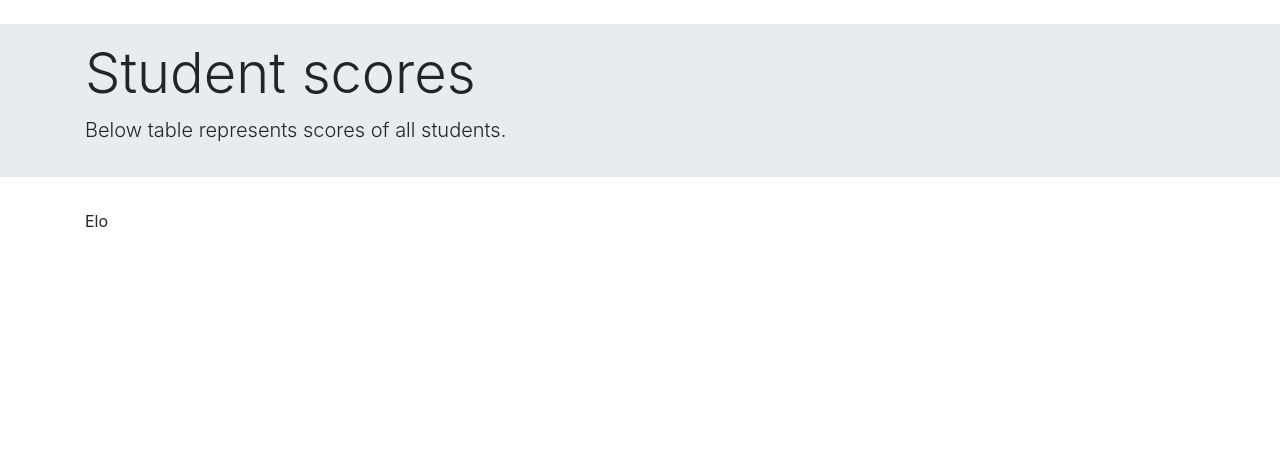
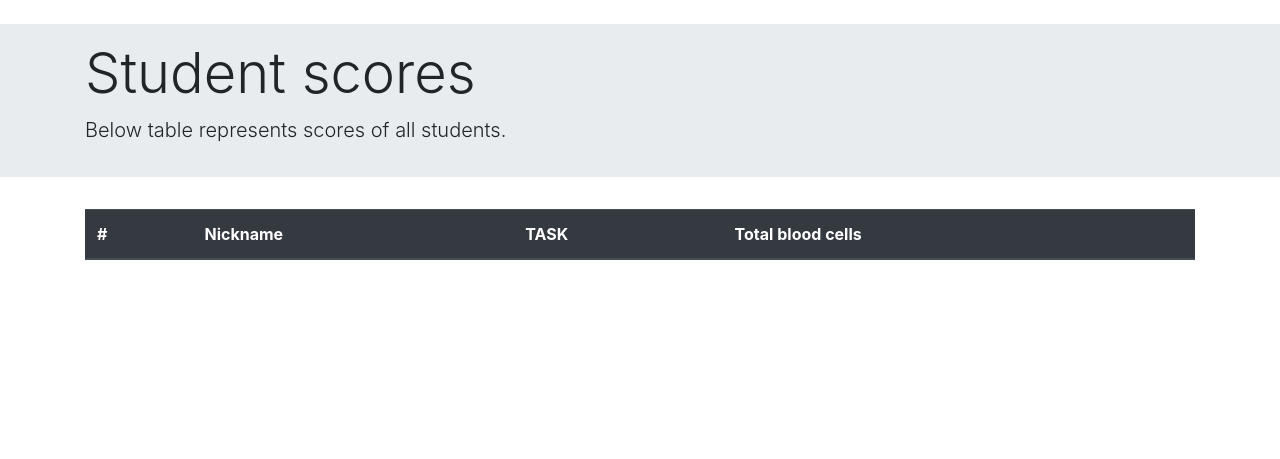
Before and after one commit to hardkov/hall-of-fame, a Django app: page /scores/ in a window 1280 px wide. Shown: the part 56-515 px from the top of the page. Run offline with Django 3.2, Linux system fonts and the light colour scheme; lists and menus that the app fills with data are empty; some libraries are stand-ins or nearby versions.

Commit message:
scores not completed yet

```diff
--- a/hof/templates/hof/score/scores.html
+++ b/hof/templates/hof/score/scores.html
@@ -8,9 +8,25 @@
                 <p class="lead">Below table represents scores of all students.</p>
             </div>
         </div>
+
+        {% if 1 %}
         <div class="container table-responsive">
+            <table class="table table-hover">
+              <thead class="thead-dark">
+                <tr>
+                  <th scope="col">#</th>
+                  <th scope="col">Nickname</th>
+                  <th scope="col">TASK</th>
+                  <th scope="col">Total blood cells</th>
+                </tr>
+              </thead>
 
-            <p>Elo</p>
+            </table>
         </div>
+        {% else %}
+        <div class="container">
+            <h3>Nothing to display</h3>
+        </div>
+        {% endif %}
     </section>
 {% endblock %}
--- a/hof/templates/hof/students/students.html
+++ b/hof/templates/hof/students/students.html
@@ -27,6 +27,7 @@
                 {% for student in entry.students %}
                     <a href="{% url 'hof:student' student.id%}" class="list-group-item">{{ student.nickname }}</a>
                 {% endfor %}
+             </ul>
             {% endfor %}
         </div>
     </section>
--- a/hof/views.py
+++ b/hof/views.py
@@ -1,7 +1,7 @@
 from django.shortcuts import render
 from django.views import generic
 
-from .models import Group, Student
+from .models import Group, Student, Score, Task, TaskCollection
 
 
 # Create your views here.
@@ -50,5 +50,9 @@ class StudentView(generic.DetailView):
 # SCORE VIEWS
 def scores(request):
     # Scores needs to be grouped
-    context = {'elo': "ELO"}
+    tasks = []
+
+    context = {
+        'score_for_student': tasks,
+    }
     return render(request, 'hof/score/scores.html', context)
```
